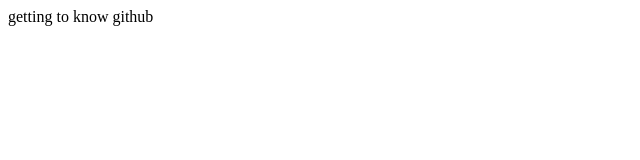
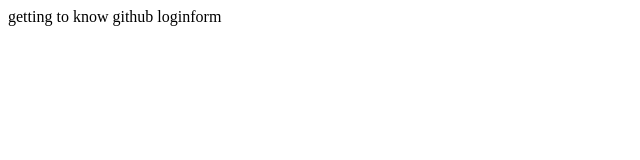
Before and after one commit to Faradee/introduction-to-git, a plain HTML site: page index.html in a window 1280 px wide. Shown: the full height of the page, 0-640 px from the left. Drawn offline with Linux system fonts and the light colour scheme.

Commit message:
"""login form"""

```diff
--- /dev/null
+++ b/dir2/app2.js
@@ -0,0 +1 @@
+console.log('app2');
--- a/index.html
+++ b/index.html
@@ -4,6 +4,6 @@
 
     </head>
     <body>
-        getting to know github
+        getting to know github loginform
     </body>
 </html>
```
Also changed, not shown: login.html (added, +1 -0 lines), log.txt (added).
